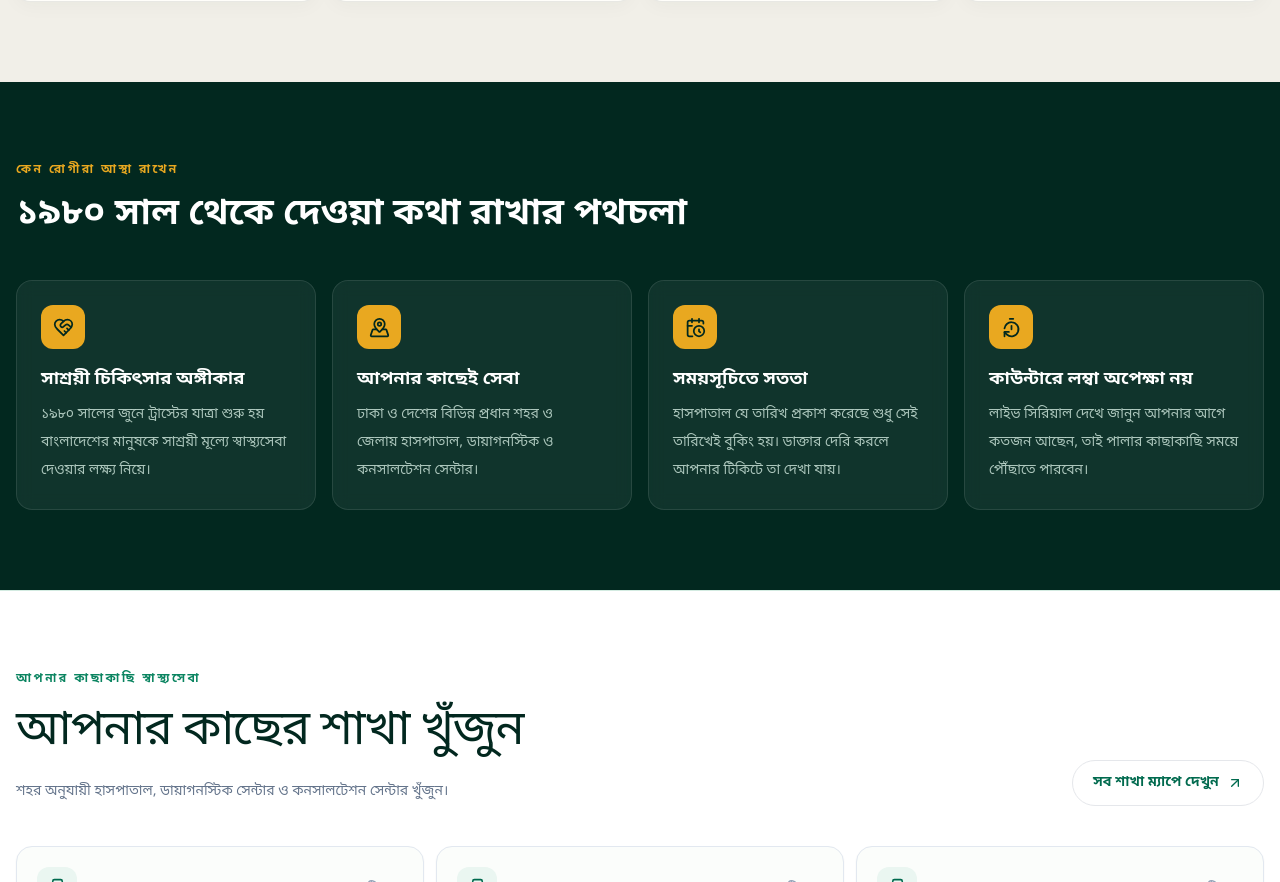
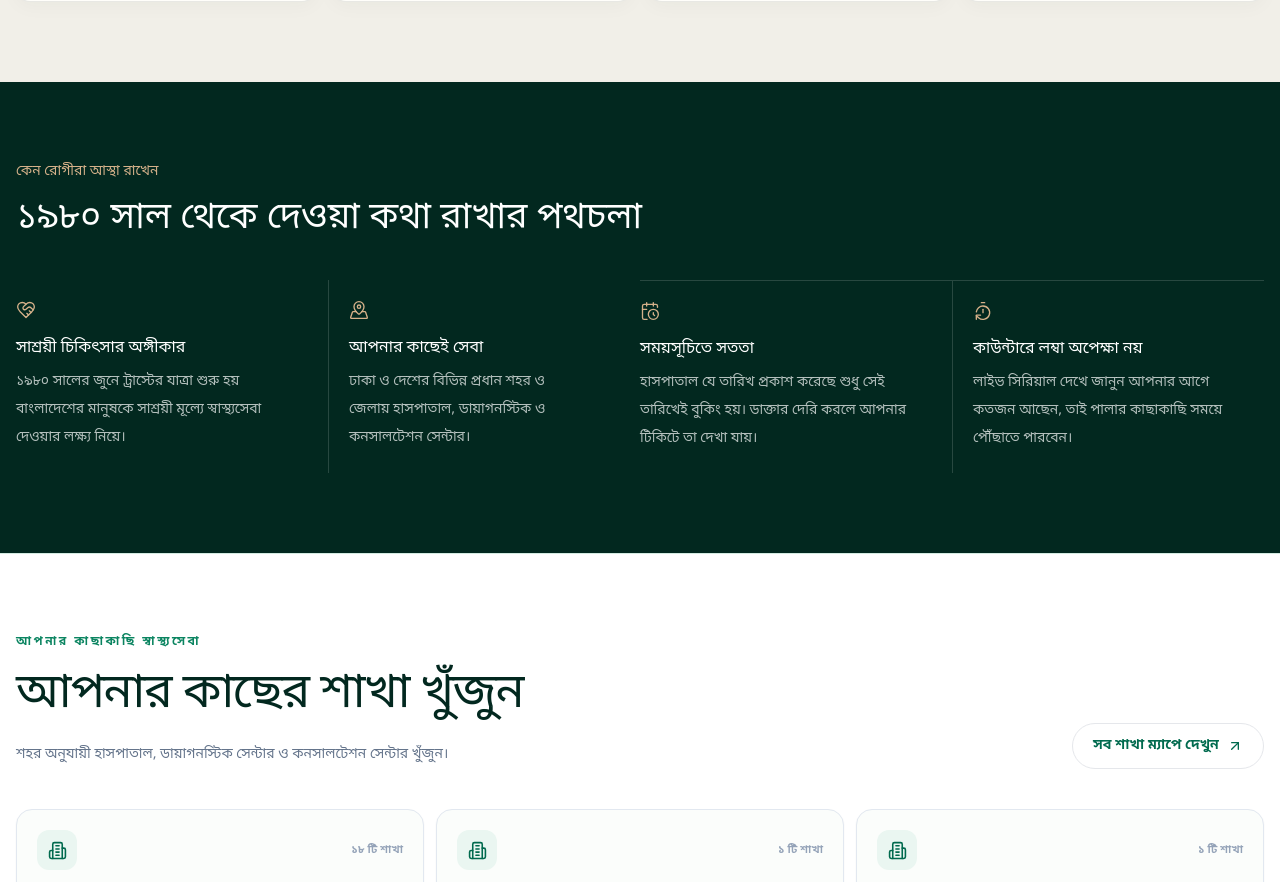
Before and after one commit to AdnaNation/ibn-sina-web, a Next.js app: page / in a window 1280 px wide. Shown: the part 3320-4202 px from the top of the page. Built offline with nearby package versions, Linux system fonts and the light colour scheme; no server answers; the database is empty.

Commit message:
Apply Unslop visual pass to public sections

```diff
--- a/components/WhyTrust.js
+++ b/components/WhyTrust.js
@@ -10,24 +10,22 @@ export default async function WhyTrust() {
     [TimerReset, t.why4T, t.why4D],
   ];
   return (
-    <section className="relative overflow-hidden bg-pine-950 py-16 text-white md:py-20">
-      <div className="lattice absolute inset-0 opacity-60" aria-hidden="true" />
-      <div className="relative mx-auto max-w-7xl px-4">
+    <section className="bg-pine-950 py-16 text-white md:py-20">
+      <div className="mx-auto max-w-7xl px-4">
         <div className="max-w-2xl">
-          <p className="text-xs font-bold uppercase tracking-[.2em] text-brass">{t.whyEyebrow}</p>
-          <h2 className="mt-3 font-serif text-3xl font-semibold md:text-4xl">{t.whyTitle}</h2>
+          <p className="text-sm font-medium text-[#d5b18a]">{t.whyEyebrow}</p>
+          <h2 className="mt-3 font-serif text-3xl font-medium leading-tight md:text-4xl">{t.whyTitle}</h2>
         </div>
-        <div className="mt-10 grid gap-4 sm:grid-cols-2 lg:grid-cols-4">
-          {items.map(([Icon, title, text]) => (
-            <div key={title} className="rounded-2xl border border-white/10 bg-white/[.06] p-6 backdrop-blur">
-              <span className="grid size-11 place-items-center rounded-xl bg-brass text-pine-950"><Icon size={21} /></span>
-              <h3 className="mt-4 text-lg font-bold">{title}</h3>
-              <p className="mt-2 text-sm leading-7 text-pine-100/80">{text}</p>
-            </div>
+        <ul className="mt-9 grid gap-0 sm:grid-cols-2 lg:grid-cols-4">
+          {items.map(([Icon, title, text], i) => (
+            <li key={title} className={`py-5 sm:px-5 ${i % 2 ? "sm:border-l sm:border-white/15" : ""} ${i >= 2 ? "lg:border-t lg:border-white/15" : ""} ${i % 2 === 0 ? "lg:pl-0" : ""}`}>
+              <Icon size={20} strokeWidth={1.6} className="text-[#d5b18a]"/>
+              <h3 className="mt-4 text-base font-medium">{title}</h3>
+              <p className="mt-2 text-sm leading-7 text-white/70">{text}</p>
+            </li>
           ))}
-        </div>
+        </ul>
       </div>
-      <div className="jamdani absolute bottom-0 left-0 right-0" aria-hidden="true" />
     </section>
   );
 }
```
